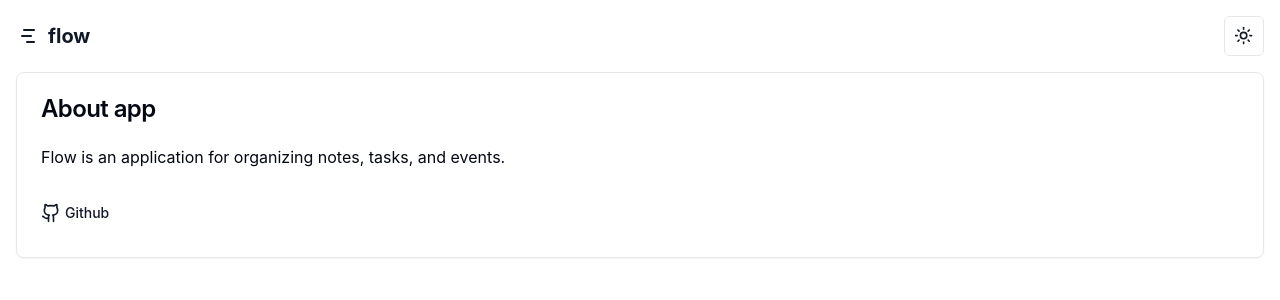
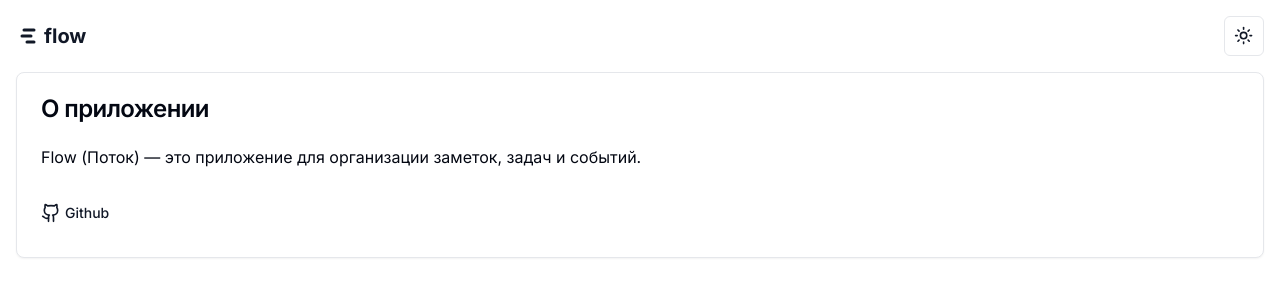
Before and after one commit to harutoyume/Flow, a Next.js app: page / in a window 1280 px wide. Shown: the top 300 px of the page. Built offline with nearby package versions, Linux system fonts and the light colour scheme.

Commit message:
Update app description, configure Head properties

```diff
--- a/src/pages/_app.tsx
+++ b/src/pages/_app.tsx
@@ -1,9 +1,14 @@
 import "@/styles/globals.css";
 import type { AppProps } from "next/app";
+import Head from 'next/head';
 import { ThemeProvider } from "@/components/theme-provider";
 
 export default function App({ Component, pageProps }: AppProps) {
   return (
+      <>
+        <Head>
+          <meta name="viewport" content="width=device-width, initial-scale=1.0, maximum-scale=2.0, user-scalable=yes"/>
+        </Head>
         <ThemeProvider
             attribute="class"
             defaultTheme="light"
@@ -14,5 +19,6 @@ export default function App({ Component, pageProps }: AppProps) {
             <Component {...pageProps} />
           </div>
         </ThemeProvider>
+      </>
   );
 }
--- a/src/pages/_document.tsx
+++ b/src/pages/_document.tsx
@@ -3,7 +3,15 @@ import { Html, Head, Main, NextScript } from "next/document";
 export default function Document() {
   return (
     <Html lang="ru">
-      <Head />
+        <Head>
+            <meta charSet="UTF-8"/>
+            <meta name="description" content="Flow (Поток) — это приложение для организации заметок, задач и событий."/>
+            <meta name="author" content="github.com/harutoyume"/>
+            <link
+                href="https://fonts.googleapis.com/css2?family=Inter:wght@100;200;300;400;500;600;700;800;900&display=swap"
+                rel="stylesheet"
+            />
+        </Head>
       <body>
         <Main />
         <NextScript />
--- a/src/pages/index.tsx
+++ b/src/pages/index.tsx
@@ -1,3 +1,4 @@
+import Head from 'next/head';
 import Link from 'next/link';
 import { ModeToggle } from "@/components/ModeToggle";
 import {
@@ -14,19 +15,23 @@ import { Github } from 'lucide-react';
 
 export default function Home() {
   return (
+      <>
+          <Head>
+              <title>The Flow Organizer</title>
+          </Head>
           <main className="p-4 text-primary">
               <nav className="pb-2 flex justify-between">
-            <h1 className="flex flex-row gap-x-2 items-center text-xl font-bold"><ChartNoAxesGantt size={24} strokeWidth={2}/> flow</h1>
+                  <h1 className="flex flex-row gap-x-1 items-center text-xl font-bold"><ChartNoAxesGantt size={24} strokeWidth={3}/> flow</h1>
                   <ModeToggle/>
               </nav>
 
               <header className="pt-2">
                   <Card>
                       <CardHeader>
-                    <CardTitle>About app</CardTitle>
+                          <CardTitle>О приложении</CardTitle>
                       </CardHeader>
                       <CardContent>
-                    <p>Flow is an application for organizing notes, tasks, and events.</p>
+                          <p>Flow (Поток) — это приложение для организации заметок, задач и событий.</p>
                       </CardContent>
                       <CardFooter>
                           <Link href="https://github.com/harutoyume/Flow">
@@ -36,5 +41,6 @@ export default function Home() {
                   </Card>
               </header>
           </main>
+      </>
   );
 }
```
Lines whose indentation alone changed are shown as unchanged.
